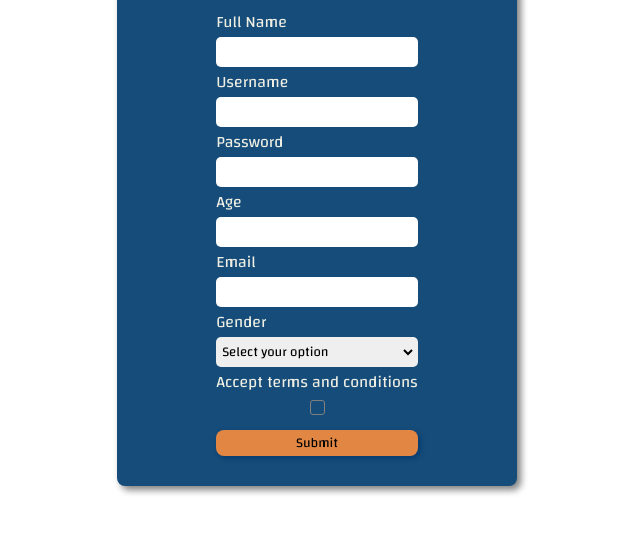
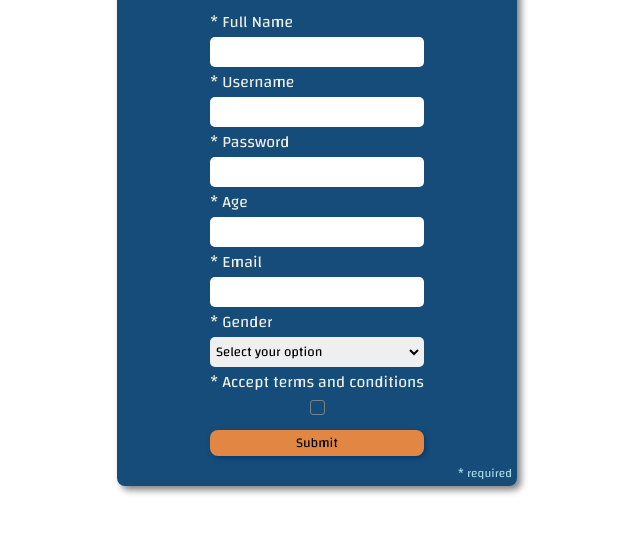
Before and after one commit to talivneh/workshop-1, a website: page index.html in a window 1280 px wide. Shown: the part 181-714 px from the top of the page, without its empty margins (323-963 px from the left). Drawn offline with nearby package versions, Linux system fonts and the light colour scheme.

Commit message:
feat(form): added requierd sign

```diff
--- a/index.html
+++ b/index.html
@@ -12,12 +12,12 @@
         <main>
             <h1 class="form-headline">HTML & CSS Form</h1>
             <form class="workshop-form">
-               <label>Full Name<input type="text" required/></label>
-               <label>Username<input type="text" required/></label>
-               <label>Password<input type="password" required/></label>
-               <label>Age<input type="number" min="0" required/></label>
-               <label>Email<input type="email" required/></label>
-               <label>Gender
+               <label>* Full Name<input type="text" required/></label>
+               <label>* Username<input type="text" required/></label>
+               <label>* Password<input type="password" required/></label>
+               <label>* Age<input type="number" min="0" required/></label>
+               <label>* Email<input type="email" required/></label>
+               <label>* Gender
                 <select required>
                    <option value="" disabled selected>Select your option</option>
                    <option>male</option>
@@ -25,9 +25,10 @@
                    <option>other</option>
                 </select>
                </label>
-               <label>Accept terms and conditions <input required type="checkbox"/></label>
+               <label>* Accept terms and conditions <input required type="checkbox"/></label>
                <button class="submit-button" type="submit">Submit</button>
              </form>
+             <span class="required-sign">* required</span>
          </main>
     </body>
 </html>
--- a/style.css
+++ b/style.css
@@ -20,6 +20,7 @@ body{
 }
 
 main{
+    position: relative;
     font-family: Arial, Helvetica, sans-serif;
     display: flex;
     align-items: center;
@@ -103,3 +104,11 @@ main{
   .workshop-form > button:active{
     box-shadow: none;
   }
+
+  .required-sign{
+      position: absolute;
+      color: var(--lightBlue);
+      font-size: 12px;
+      right: 5px;
+      bottom: 2px;
+  }
```
